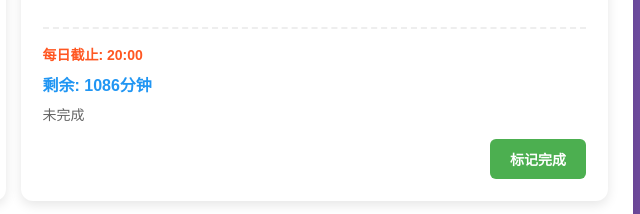
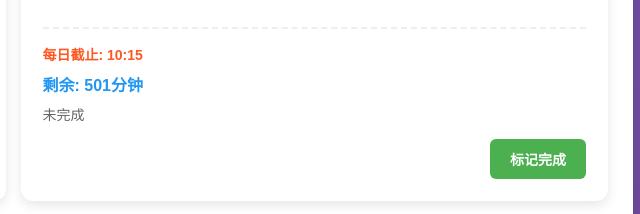
Before and after one commit to 010328ww/task-list, a plain HTML site: page index.html in a window 1280 px wide. Shown: the part 1289-1503 px from the top of the page, 627-1267 px from the left. Drawn offline with Linux system fonts and the light colour scheme.

Commit message:
Update index.html

```diff
--- a/index.html
+++ b/index.html
@@ -521,7 +521,7 @@
                 {
                     id: 'check-daytime-report',
                     name: '查看白天报文是否正常',
-                    deadlineTime: '20:00', // 每天晚上20:00
+                    deadlineTime: '10:15', // 每天晚上20:00
                     completed: false,
                     completedTime: null
                 }
```
